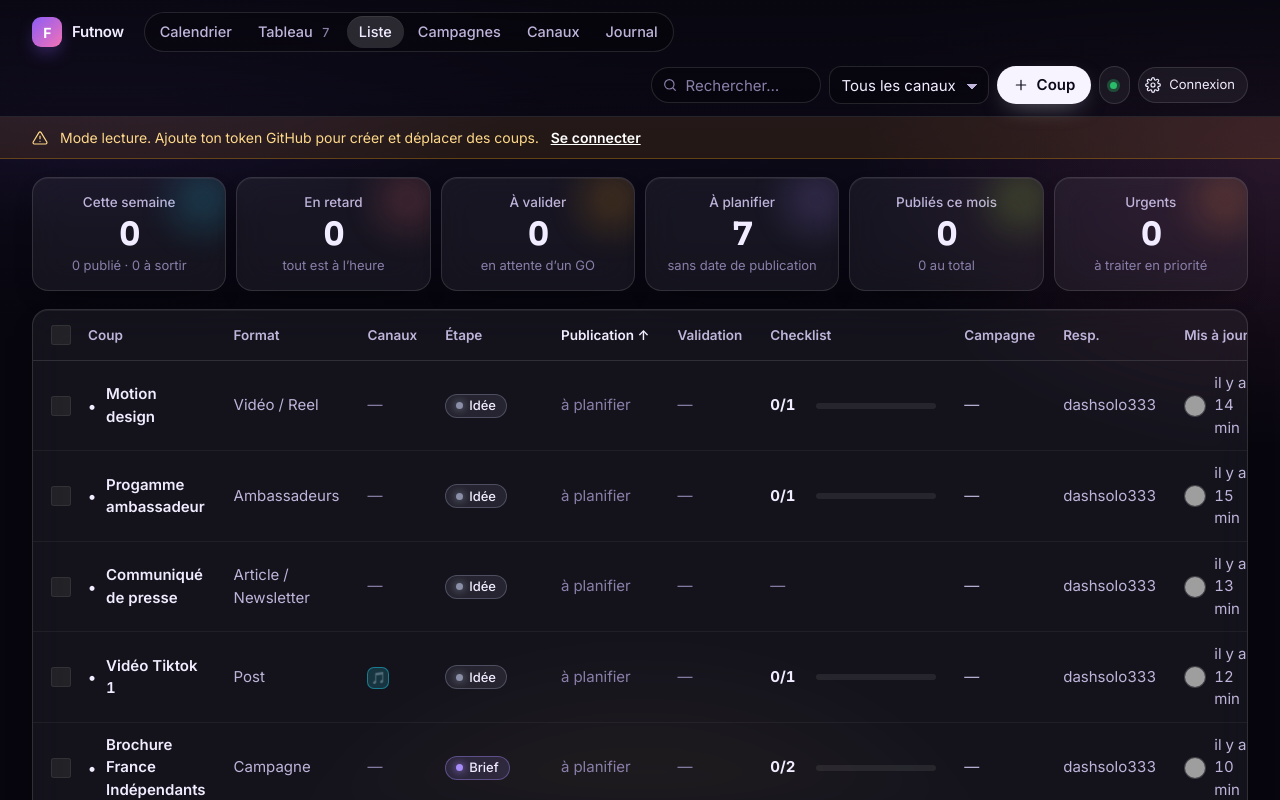
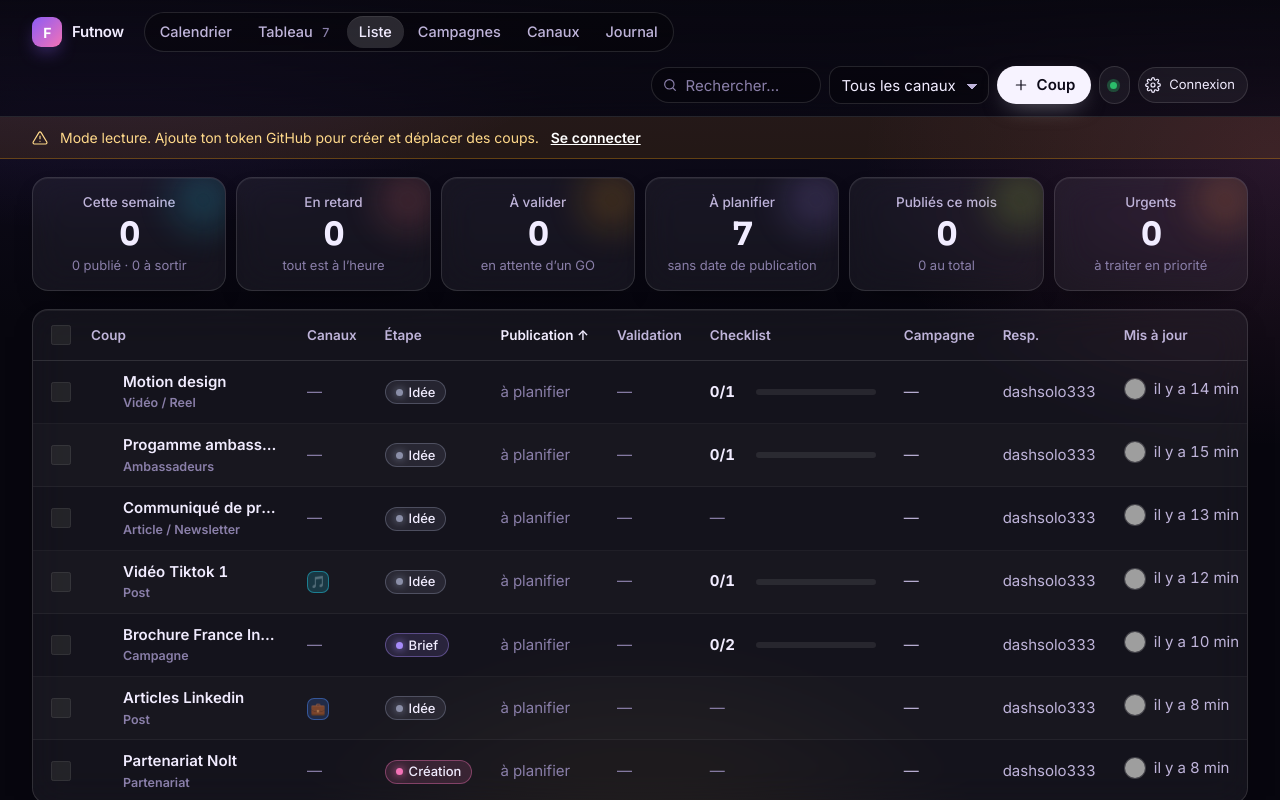
Before and after one commit to dashsolo333/dashboard-marketing, a website with bundled scripts: page index.html in a window 1280 px wide. Both pictures are taken after a click on the tab "Liste". Shown: the top 800 px of the page. Built offline with nearby package versions, Linux system fonts and the light colour scheme; grey boxes are pictures that could not be loaded.

Commit message:
feat: tableau à colonnes égales, liste sur une ligne par coup
- Tableau : six colonnes de même largeur, en-têtes complets, plus de colonnes vides écrasées
- Liste : titre + format sur deux lignes dans la première colonne, cellules sur une ligne,
  colonne Format retirée, lignes alternées
- Cartes sans puce quand le coup n'a pas d'icône

Co-Authored-By: Claude Fable 5.1 <noreply@anthropic.com>

```diff
--- a/js/ui/card.js
+++ b/js/ui/card.js
@@ -55,7 +55,7 @@ export function renderCard(ctx, op) {
     onDragend: () => el.classList.remove('is-dragging'),
   },
   h('div', { class: 'card-top' },
-    h('span', { class: 'card-icon' }, op.icon || '•'),
+    op.icon ? h('span', { class: 'card-icon' }, op.icon) : null,
     h('div', { style: { flex: 1, minWidth: 0 } },
       h('div', { class: 'card-title' }, op.title),
       h('div', { class: 'card-sub' }, op.rubric || kindById(op.kind).label, channelDots(doc, op)))),
--- a/js/ui/list.js
+++ b/js/ui/list.js
@@ -7,7 +7,6 @@ import { visibleOps } from './filters.js';
 
 const COLS = [
   { id: 'title', label: 'Coup', get: (o) => o.title.toLowerCase() },
-  { id: 'kind', label: 'Format', get: (o) => (o.rubric || kindById(o.kind).label).toLowerCase() },
   { id: 'channels', label: 'Canaux', get: (o) => o.channels.length },
   { id: 'stage', label: 'Étape', get: (o, doc) => doc.stages.findIndex((s) => s.id === o.stageId) },
   { id: 'publish', label: 'Publication', get: (o) => (opDay(o) || '9999') + (o.publishTime || '') },
@@ -21,7 +20,7 @@ const COLS = [
 export function renderList(ctx) {
   const doc = ctx.doc;
   const sort = ctx.sort || { col: 'publish', dir: 1 };
-  const col = COLS.find((c) => c.id === sort.col) || COLS[4];
+  const col = COLS.find((c) => c.id === sort.col) || COLS.find((c) => c.id === 'publish');
   const ops = [...visibleOps(doc, ctx.filters)].sort((a, b) => {
     const va = col.get(a, doc); const vb = col.get(b, doc);
     return (va > vb ? 1 : va < vb ? -1 : 0) * sort.dir;
@@ -50,16 +49,18 @@ export function renderList(ctx) {
           onKeydown: (e) => { if (e.key === 'Enter') ctx.openOp(o.id); if (e.key === ' ' && canSelect) { e.preventDefault(); ctx.toggleSelect(o.id); } } },
           h('td', { class: 'td-check', onClick: (e) => e.stopPropagation() },
             h('input', { type: 'checkbox', class: 'check', 'aria-label': `Sélectionner ${o.title}`, checked: selected, disabled: !canSelect, onChange: (e) => ctx.toggleSelect(o.id, e.target.checked) })),
-          h('td', {}, h('div', { class: 'cell-title' }, h('span', {}, o.icon || '•'), o.title, o.urgent ? h('span', { class: 'badge badge-urgent' }, '🔥') : null)),
-          h('td', { class: 'muted' }, o.rubric ? [o.rubric, h('span', { class: 'dim' }, ` · ${kindById(o.kind).label}`)] : kindById(o.kind).label),
+          h('td', {}, h('div', { class: 'cell-title' },
+            h('span', { class: 'cell-title-icon' }, o.icon || ''),
+            h('div', { class: 'cell-title-text', title: o.title }, h('b', {}, o.title), h('small', {}, o.rubric ? `${o.rubric} · ${kindById(o.kind).label}` : kindById(o.kind).label)),
+            o.urgent ? h('span', { class: 'badge badge-urgent', title: 'Urgent' }, '🔥') : null)),
           h('td', {}, channelDots(doc, o, { max: 5 }) || h('span', { class: 'dim' }, '—')),
           h('td', {}, h('span', { class: 'chip chip-stage', style: { '--dot': stage?.color } }, h('i', { class: 'chip-dot' }), stage?.label)),
           h('td', {}, dateCell(o, t)),
           h('td', {}, verdictBadge(o) || h('span', { class: 'dim' }, '—')),
           h('td', {}, tasksCell(checklistProgress(o))),
-          h('td', { class: 'muted' }, campaign ? `${campaign.icon ? `${campaign.icon} ` : ''}${campaign.name}` : '—'),
+          h('td', { class: 'muted td-campaign', title: campaign?.name || '' }, campaign ? `${campaign.icon ? `${campaign.icon} ` : ''}${campaign.name}` : '—'),
           h('td', { class: 'muted' }, o.owner || '—'),
-          h('td', {}, h('div', { style: { display: 'flex', alignItems: 'center', gap: '8px' } }, avatar(o.updatedBy, 20), h('span', { class: 'muted' }, relTime(o.updatedAt)))));
+          h('td', {}, h('div', { class: 'td-updated' }, avatar(o.updatedBy, 20), h('span', { class: 'muted' }, relTime(o.updatedAt)))));
       })),
     ),
     !ops.length ? h('div', { class: 'empty' }, h('b', {}, 'Aucun coup'), 'Change les filtres ou crée un coup.') : null),
--- a/styles/marketing.css
+++ b/styles/marketing.css
@@ -301,3 +301,14 @@
   .kpi-sub { display: none; }
   .fpage-title-input { font-size: 22px; }
 }
+
+/* ---------- Liste : une ligne par coup, titre + format en dessous ---------- */
+.cell-title { display: flex; align-items: center; gap: 10px; min-width: 0; }
+.cell-title-icon { width: 22px; text-align: center; flex: none; font-size: 16px; }
+.cell-title-text { display: grid; gap: 1px; min-width: 0; max-width: 340px; }
+.cell-title-text b { font-weight: 600; font-size: 15px; overflow: hidden; text-overflow: ellipsis; white-space: nowrap; }
+.cell-title-text small { font-size: 12.5px; color: var(--ink-3); overflow: hidden; text-overflow: ellipsis; white-space: nowrap; }
+.cell-title .badge-urgent { flex: none; }
+.td-campaign { max-width: 180px; overflow: hidden; text-overflow: ellipsis; }
+.td-updated { display: inline-flex; align-items: center; gap: 8px; }
+@media (max-width: 1400px) { .col { min-width: 200px; } }
--- a/styles/views.css
+++ b/styles/views.css
@@ -58,12 +58,8 @@
 
 /* Board */
 .board { display: flex; gap: 10px; overflow-x: auto; padding-bottom: 12px; scroll-snap-type: x proximity; }
-.col { flex: 1 1 250px; min-width: 250px; display: flex; flex-direction: column; gap: 10px; min-height: 240px; padding: 10px; border-radius: var(--r-lg); background: rgba(255,255,255,.03); border: 1px solid transparent; scroll-snap-align: start; transition: background var(--dur-fast), border-color var(--dur-fast); }
-.col.is-empty { flex: 0 0 132px; min-width: 132px; }
-.col.is-empty .col-gate { display: none; }
-.col.is-empty .col-head { flex-wrap: wrap; align-items: flex-start; }
-.col.is-empty .col-head h2 { white-space: normal; line-height: 1.2; flex: 1; min-width: 0; }
-.col.is-empty .col-count { margin-left: 0; }
+.col { flex: 1 1 0; min-width: 220px; max-width: 400px; display: flex; flex-direction: column; gap: 10px; min-height: 240px; padding: 10px; border-radius: var(--r-lg); background: rgba(255,255,255,.03); border: 1px solid transparent; scroll-snap-align: start; transition: background var(--dur-fast), border-color var(--dur-fast); }
+.col.is-empty .col-count { opacity: .6; }
 .col-drop { flex: 1; display: grid; place-items: center; border: 1px dashed var(--hairline); border-radius: var(--r-md); color: var(--ink-3); font-size: 13px; text-align: center; padding: 10px; }
 .col.is-over { background: var(--glass); border-color: var(--hairline-strong); }
 .col-head { display: flex; align-items: center; gap: 8px; padding: 6px 6px 2px; }
@@ -144,11 +140,12 @@
 
 /* Liste */
 .table-wrap { overflow-x: auto; border-radius: var(--r-lg); }
-.table { width: 100%; border-collapse: separate; border-spacing: 0; min-width: 900px; }
+.table { width: 100%; border-collapse: separate; border-spacing: 0; min-width: 980px; }
 .table th { text-align: left; font-size: 13.5px; font-weight: 600; color: var(--ink-2); padding: 12px 14px; border-bottom: 1px solid var(--hairline); white-space: nowrap; cursor: pointer; user-select: none; }
 .table th:hover { color: var(--ink); }
 .table th[aria-sort] { color: var(--ink); }
-.table td { padding: 11px 14px; border-bottom: 1px solid rgba(255,255,255,.05); vertical-align: middle; }
+.table td { padding: 10px 14px; border-bottom: 1px solid rgba(255,255,255,.05); vertical-align: middle; white-space: nowrap; }
+.table tbody tr:nth-child(even) { background: rgba(255,255,255,.015); }
 .table tr:last-child td { border-bottom: 0; }
 .table tbody tr { cursor: pointer; transition: background var(--dur-fast); }
 .table tbody tr:hover { background: var(--glass); }
```
